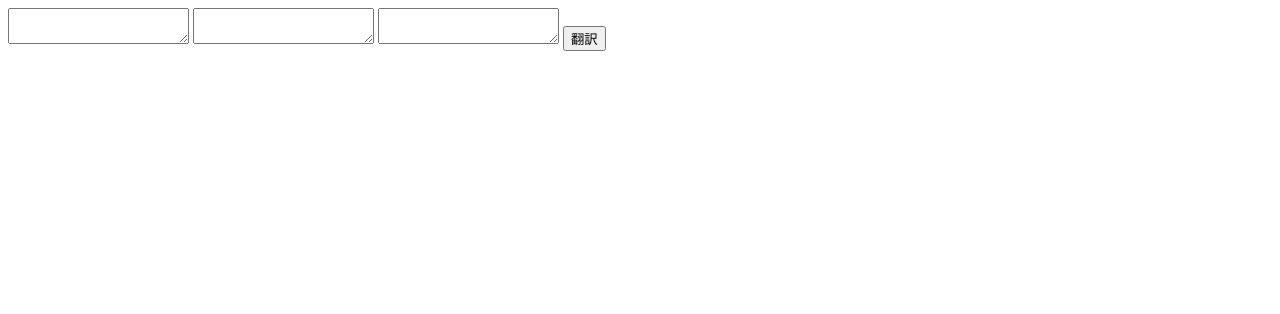
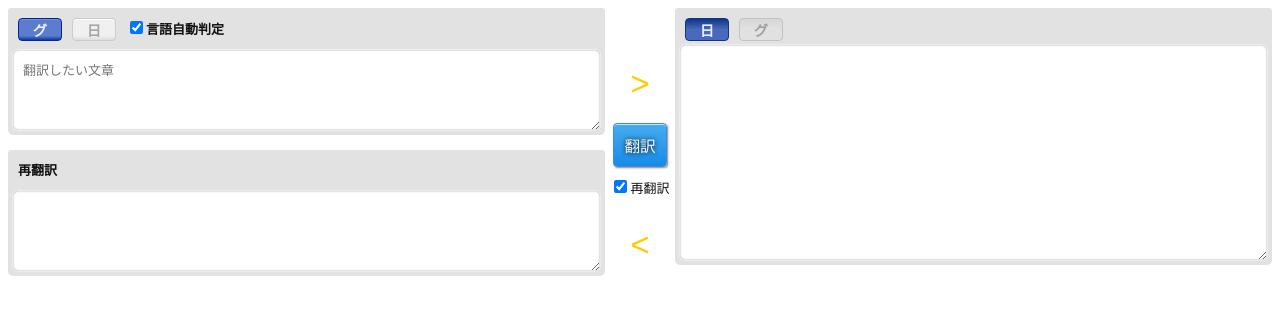
Before and after one commit to shogo82148/Grongish, a plain HTML site: page index.html in a window 1280 px wide. Drawn offline with Linux system fonts and the light colour scheme.

Commit message:
apply style sheet

```diff
--- a/index.html
+++ b/index.html
@@ -1,12 +1,52 @@
 <html>
   <header>
     <title>グロンギ語翻訳</title>
+    <link rel="stylesheet" type="text/css" href="./style.css">
   </header>
   <body>
-    <textarea id="original"></textarea>
-    <textarea id="translated"></textarea>
-    <textarea id="retranslated"></textarea>
-    <input id="translate" type="button" value="翻訳">
+
+    <div id="leftbox">
+      <div id="original-box">
+	<div class="box-header">
+	  <input type="radio" name="lang" id="lang-grongish" checked><label for="lang-grongish">グ</label>
+	  <input type="radio" name="lang" id="lang-ja"><label for="lang-ja">日</label>
+	  <input type="checkbox" id="auto-detect" checked><label for="auto-detect">言語自動判定</label>
+	</div>
+	<div class="box-inner">
+	  <div class="resizable-textarea">
+	    <textarea id="original" rows="4" placeholder="翻訳したい文章"></textarea>
+	  </div>
+	</div>
+      </div>
+      <div id="retranslated-box">
+	<div class="box-header">
+	  再翻訳
+	</div>
+	<div class="box-inner">
+	  <textarea id="retranslated" rows="4"></textarea>
+	</div>
+      </div>
+    </div>
+
+    <div id="rightbox">
+      <div id="translated-box">
+	<div class="box-header">
+	  <input type="radio" name="translated-lang" id="translated-lang-ja" checked><label>日</label>
+	  <input type="radio" name="translated-lang" id="translated-lang-grongish"><label>グ</label>
+	  &nbsp;
+	</div>
+	<div class="box-inner">
+	  <textarea id="translated" rows="13"></textarea>
+	</div>
+      </div>
+    </div>
+
+    <div id="centerbox">
+      <div class="arrow-right">&gt;</div>
+      <input id="translate" type="button" value="翻訳">
+      <label><input type="checkbox" checked>再翻訳</label>
+      <div class="arrow-left">&lt;</div>
+    </div>
     <script src="./script.js"></script>
   </body>
 </html>
--- /dev/null
+++ b/style.css
@@ -0,0 +1,173 @@
+body {
+    font-size: 13px;
+    font-family: 'ＭＳ Ｐゴシック', arial, helvetica, clean, sans-serif;
+    color: #111111;
+}
+
+#leftbox {
+    float: left;
+    width: 50%;
+}
+
+#original-box {
+    overflow: hidden;
+    padding: 0 35px 0 0;
+}
+
+#retranslated-box {
+    overflow: hidden;
+    padding: 0 35px 0 0;
+    margin: 15px 0 0;
+}
+
+#translated-box {
+    overflow: hidden;
+    padding: 0 0 0 35px;
+}
+
+.box-header {
+    padding: 10px;
+    position: relative;
+    font-weight: 700;
+    white-space: nowrap;
+    background: #e2e2e2;
+    border-radius: 3px 3px 0 0;
+}
+
+.tools {
+    position: absolute;
+    right: 10px;
+    top: 8px;
+    font-weight: 400;
+}
+
+.box-inner {
+    padding: 2px 5px 5px;
+    background: #e2e2e2;
+    border-radius: 0 0 5px 5px;
+}
+
+#rightbox {
+    float: right;
+    width: 50%;
+}
+
+textarea {
+    display: block;
+    background: #ffffff;
+    width: 100%;
+    max-width: 100%;
+    border: 0;
+    outline: 0;
+    font-size: 100%;
+    font-weight: normal;
+    padding: 10px;
+    border-radius: 5px;
+    box-shadow: 0 0 2px #999 inset,0 0 1px 1px #eee;
+}
+
+textarea:focus {
+    background: #ffffef;
+}
+
+#centerbox {
+    width: 60px;
+    position: absolute;
+    left: 0;
+    right: 0;
+    margin: 0 auto;
+    text-align: center;
+    padding: 8px 0 0;
+}
+
+#translate {
+    cursor: pointer;
+    border-radius: 4px;
+    border: 1px solid #4C85D6;
+    background: linear-gradient(#47ACF0 0%, #178BE8 100%);
+    box-shadow: 0 1px #CBE7FA inset, 1px 1px 2px #888888;
+    text-shadow: 0px 0px 5px #000000;
+    color: #FAFCFD;
+    font-size: 120%;
+    font-weight: lighter;
+    padding: 10px;
+    margin: 20px auto 10px;
+}
+
+#translate:hover {
+    background: linear-gradient(#3A7EC4 0%, #226EC1 100%);
+    box-shadow: 0 1px #7397C8 inset, 1px 1px 2px #888888;
+    text-shadow: 0px 0px 5px #000000;
+    color: #BEC9DF;
+}
+
+.arrow-right {
+    margin: 50px auto 0;
+    color: #FFCC00;
+    font-size: 250%;
+}
+
+.arrow-left {
+    margin: 30px auto 0;
+    color: #FFCC00;
+    font-size: 250%;
+}
+
+input[name=lang], input[name=translated-lang] {
+    display: none;
+}
+
+input[name=lang] + label {
+    display: block;
+    float: left;
+    cursor: pointer;
+    border-radius: 4px;
+    margin: 0 10px 0 0;
+    width: 42px;
+    text-align: center;
+    font-size: 110%;
+    border: 1px solid #CCCCCC;
+    background: linear-gradient(#F0F0F0 0%, #F0F0F0 80%, #DDDDDD 100%);
+    box-shadow: 0 1px #FEFEFE inset;
+    color: #A6A6A6;
+}
+
+input[name=lang] + label:hover {
+    border: 1px solid #BDBDBD;
+    background: linear-gradient(#E3E3E3 0%, #E3E3E3 80%, #CBCBCB 100%);
+    box-shadow: 0 1px #EEEEEE inset;
+    color: #AAAAAA;
+}
+
+input[name=lang]:checked + label {
+    border: 1px solid #002995;
+    background: linear-gradient(#5C7DCE 0%, #5C7DCE 80%, #0F399D 100%);
+    box-shadow: 0 1px #7490D4 inset;
+    color: #ECF0F9;
+}
+
+input[name=lang]:checked + label:hover {
+    border: 1px solid #11358D;
+    background: linear-gradient(#516CAF 0%, #516CAF 80%, #284691 100%);
+    box-shadow: 0 1px #5F77B4 inset;
+    color: #CFD0D3;
+}
+
+input[name=translated-lang] + label {
+    display: block;
+    float: left;
+    border-radius: 4px;
+    margin: 0 10px 0 0;
+    width: 42px;
+    text-align: center;
+    font-size: 110%;
+    border: 1px solid #C3C3C3;
+    background: linear-gradient(#D7D7D7 0%, #E1E1E1 50%, #E1E1E1 100%);
+    color: #A0A0A0;
+}
+
+input[name=translated-lang]:checked + label {
+    border: 1px solid #113486;
+    background: linear-gradient(#113486 0%, #4869BC 50%, #4869BC 100%);
+    color: #EDF0F7;
+}
```
